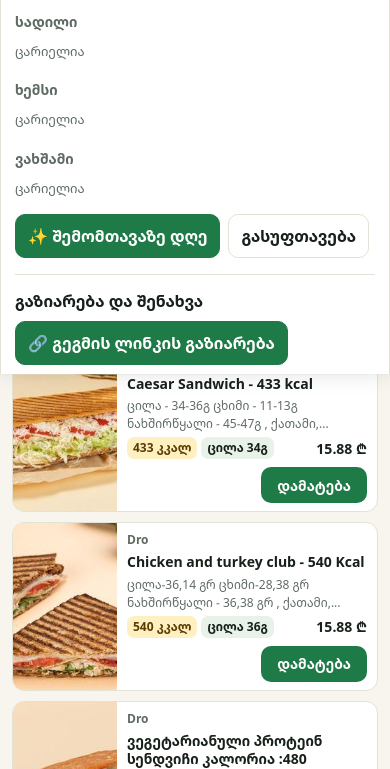
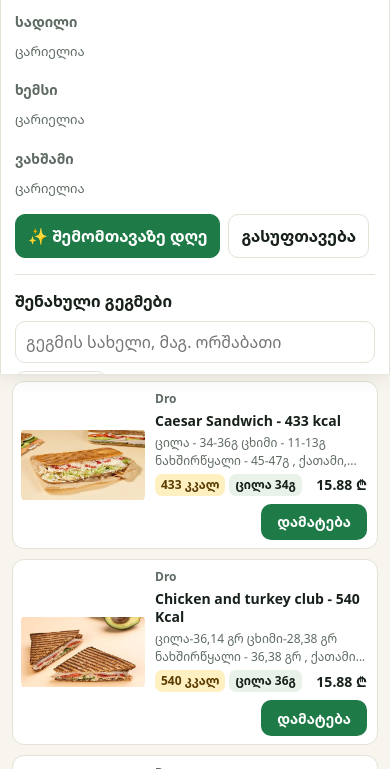
Before and after one commit to liziberishvili/healthy-1500kcal, a plain HTML site: page index.html in a window 390 px wide. Shown: the part 1231-2000 px from the top of the page. Drawn offline with Linux system fonts and the light colour scheme.

Commit message:
მთლიანი ფოტოები, ლინკის გაზიარება ამოღებულია
Co-Authored-By: Claude Opus 5.5 <noreply@anthropic.com>
Claude-Session: https://claude.ai/code/session_01SaJwRGBkPyZv6nrcaDwMMt

```diff
--- a/index.html
+++ b/index.html
@@ -36,8 +36,9 @@ label.l{display:flex;gap:6px;align-items:center;font-size:14px;white-space:nowra
 h2{font-size:20px;margin:26px 0 12px}
 .grid{display:grid;grid-template-columns:repeat(auto-fill,minmax(230px,1fr));gap:14px}
 .it{background:var(--card);border:1px solid var(--line);border-radius:14px;overflow:hidden;display:flex;flex-direction:column}
-.im{aspect-ratio:4/3;background:var(--chip);position:relative;overflow:hidden}
-.im img{width:100%;height:100%;object-fit:cover;display:block}
+.im{aspect-ratio:16/10;position:relative;overflow:hidden}
+.im{background:light-dark(#ffffff,#202a22)}
+.im img{width:100%;height:100%;object-fit:contain;display:block}
 .im .ph{position:absolute;inset:0;display:grid;place-items:center;font-size:13px;color:var(--mute)}
 .tag{position:absolute;left:8px;top:8px;background:rgba(0,0,0,.66);color:#fff;font-size:12px;font-weight:600;padding:2px 8px;border-radius:6px}
 .bd{padding:10px 12px 12px;display:flex;flex-direction:column;gap:6px;flex:1}
@@ -69,7 +70,7 @@ h2{font-size:20px;margin:26px 0 12px}
 .slot{margin-top:14px}
 .slot h4{margin:0 0 6px;font-size:14px;display:flex;justify-content:space-between;color:var(--mute)}
 .ti{display:grid;grid-template-columns:44px minmax(0,1fr) auto;gap:8px;align-items:center;padding:6px 0;border-top:1px dashed var(--line)}
-.ti img,.ti .nimg{width:44px;height:44px;border-radius:8px;object-fit:cover;background:var(--chip)}
+.ti img,.ti .nimg{width:44px;height:44px;border-radius:8px;object-fit:contain;background:light-dark(#fff,#202a22)}
 .ti .t{font-size:13px;line-height:1.3}.ti .t small{color:var(--mute);display:block}
 .ti .x{border:0;background:none;cursor:pointer;font-size:20px;color:var(--mute);width:36px;height:36px;border-radius:8px}
 .ti select{font-size:12px;padding:2px 4px;border:1px solid var(--line);border-radius:6px;background:var(--card);margin-top:2px}
@@ -117,7 +118,7 @@ h2{font-size:20px;margin:26px 0 12px}
  h2{font-size:17px;margin:18px 0 8px}
  .grid{grid-template-columns:minmax(0,1fr);gap:10px}
  .it{flex-direction:row;border-radius:12px}
- .im{flex:none;width:104px;aspect-ratio:auto;min-height:104px}
+ .im{flex:none;width:124px;aspect-ratio:16/10;align-self:center;margin:8px 0 8px 8px;border-radius:8px;background:transparent}
  .im .tag{display:none}.vn{display:block}
  .bd{padding:8px 10px;gap:4px}
  .nm{font-size:14px}
@@ -177,12 +178,9 @@ h2{font-size:20px;margin:26px 0 12px}
   <button class="btn" id="clear">გასუფთავება</button>
  </div>
  <div class="save">
-  <h3 style="font-size:16px;margin:0 0 8px">გაზიარება და შენახვა</h3>
-  <div class="acts" style="margin-top:0"><button class="btn p" id="pshare">🔗 გეგმის ლინკის გაზიარება</button></div>
-  <div class="note">ლინკს გაუგზავნი მეგობარს და ის ზუსტად ამ დღეს დაინახავს. თუ შეცვლის, ახალ ლინკს გამოგიგზავნის.</div>
-  <input class="in" id="plink" readonly style="width:100%;margin-top:8px;display:none" aria-label="გეგმის ლინკი">
-  <div class="row" style="margin-top:12px"><input class="in" id="pname" placeholder="გეგმის სახელი, მაგ. ორშაბათი"></div>
-  <div class="acts" style="margin-top:8px"><button class="btn" id="psave">ამ მოწყობილობაზე შენახვა</button></div>
+  <h3 style="font-size:16px;margin:0 0 8px">შენახული გეგმები</h3>
+  <div class="row"><input class="in" id="pname" placeholder="გეგმის სახელი, მაგ. ორშაბათი"></div>
+  <div class="acts" style="margin-top:8px"><button class="btn" id="psave">შენახვა</button></div>
   <div class="note" id="dbnote"></div>
   <div class="plans" id="plans"></div>
  </div>
@@ -279,9 +277,6 @@ function encodePlan(){return target+'~'+tray.map(t=>t.s+ID(I[t.i])).join('.')}
 function decodePlan(str){const [tg,its]=String(str).split('~');const out=[];for(const c of (its||'').split('.')){const s=c[0],id=c.slice(1);if(SLOTN[s]&&IDI.has(id))out.push({i:IDI.get(id),s})}return{target:+tg,items:out}}
 function applyPlan(d,msg){tray=d.items;if(d.target>=800&&d.target<=4000){target=d.target;$('target').value=target;store.set('target',target)}drawTray();drawList();if(msg)toast(msg)}
 function planUrl(){const u=new URL(location.href);u.search='';u.hash='';u.searchParams.set('p',encodePlan());return u.toString()}
-$('pshare').onclick=async()=>{if(!tray.length){toast('ჯერ დაამატე კერძები');return}const url=planUrl(),txt='ჩემი დღე, '+tot().k+' კკალ';
- if(navigator.share){try{await navigator.share({title:txt,url});return}catch(e){if(e&&e.name==='AbortError')return}}
- const f=$('plink');f.value=url;f.style.display='';f.select();try{await navigator.clipboard.writeText(url);toast('ლინკი დაკოპირდა')}catch(e){toast('ლინკი მონიშნულია, დააკოპირე')}};
 let plans=store.get('plans',[]);
 function drawPlans(){$('dbnote').textContent=plans.length?'ეს გეგმები მხოლოდ ამ მოწყობილობაზე ინახება.':'შენახული გეგმა ჯერ არ გაქვს.';
  $('plans').innerHTML=plans.map((d,j)=>'<div class="plan"><div class="t"><b>'+esc(d.name)+'</b><small>'+esc(+d.k||0)+' კკალ · ცილა '+esc(+d.p||0)+'გ · '+esc((+d.u||0).toFixed(2))+' ₾ · '+new Date(+d.at||0).toLocaleDateString('ka-GE')+'</small></div><button class="btn" data-load="'+j+'">გახსნა</button><button class="btn h" data-del="'+j+'">წაშლა</button></div>').join('')}
```
